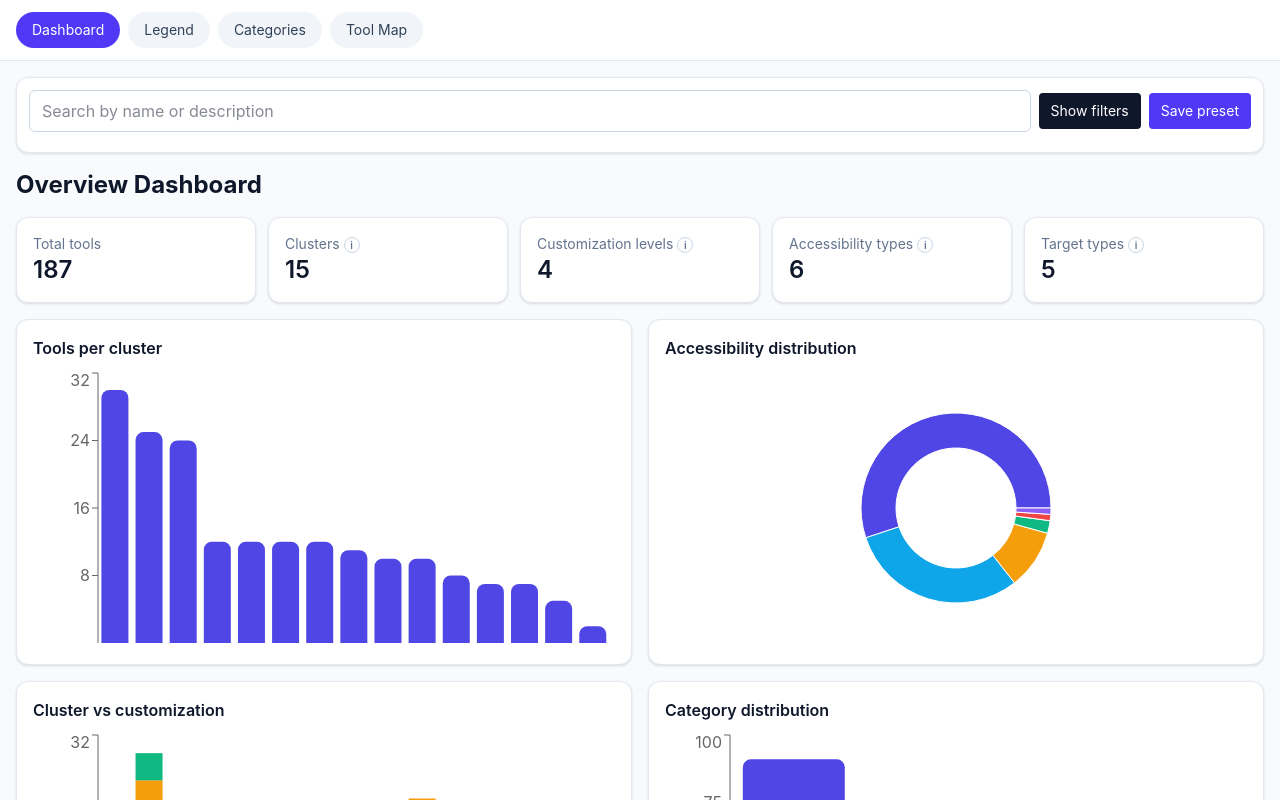
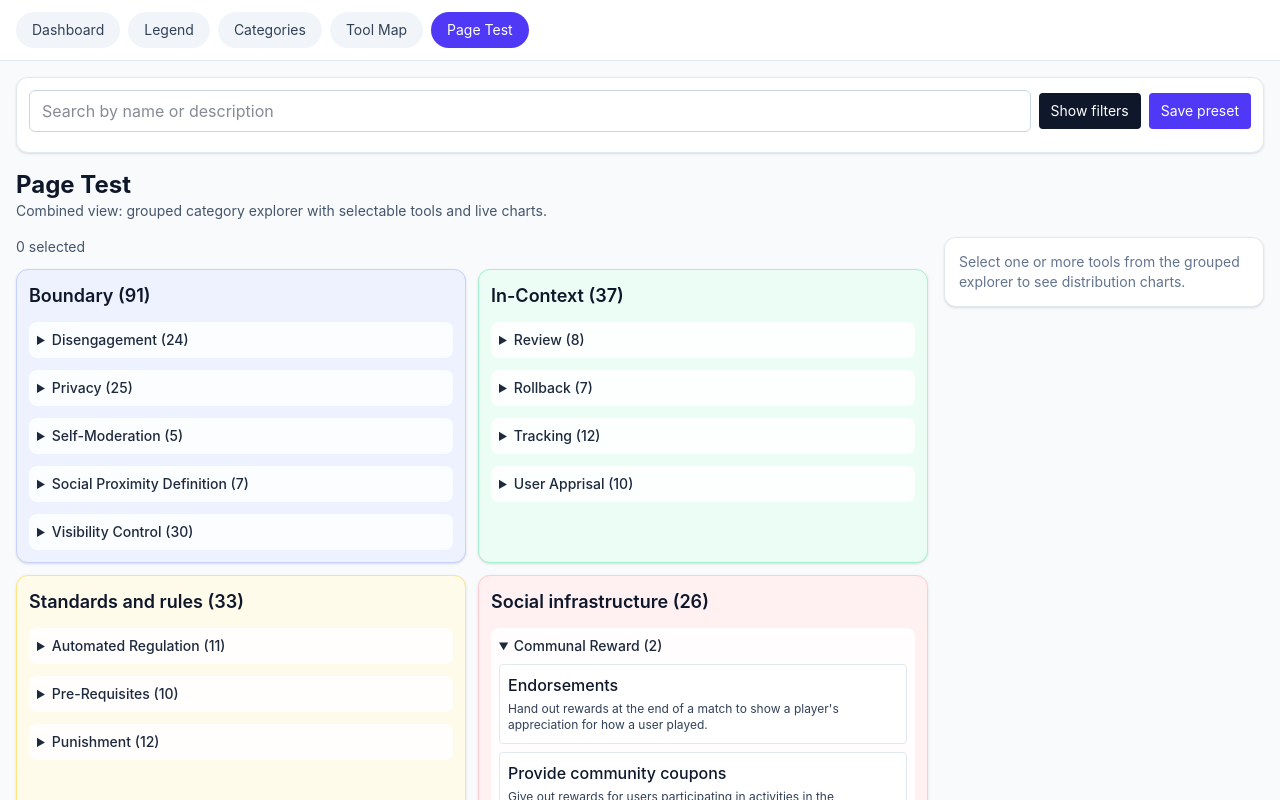
Before and after one commit to marticodes/BaSICS, a React (Vite) app: page /page-test in a window 1280 px wide. Before the commit this address led to /. Shown: the top 800 px of the page. Built offline with nearby package versions, Linux system fonts and the light colour scheme.

Commit message:
page test

```diff
--- a/src/App.tsx
+++ b/src/App.tsx
@@ -7,6 +7,7 @@ import { useFilters } from './hooks/useFilters'
 import { useToolsData } from './hooks/useToolsData'
 import { DashboardPage } from './pages/DashboardPage'
 import { LayerExplorerPage } from './pages/LayerExplorerPage'
+import { PageTestPage } from './pages/PageTestPage'
 import { LegendPage } from './pages/LegendPage'
 import { ToolDetailPage } from './pages/ToolDetailPage'
 import { ToolMapPage } from './pages/ToolMapPage'
@@ -108,6 +109,7 @@ function App() {
               <Route path="/layers" element={<LayerExplorerPage tools={mainTools} allTools={tools} />} />
               <Route path="/categories" element={<Navigate to="/layers" replace />} />
               <Route path="/map" element={<ToolMapPage tools={mainTools} allTools={tools} />} />
+              <Route path="/page-test" element={<PageTestPage tools={mainTools} allTools={tools} />} />
               <Route path="/tool/:toolId" element={<ToolDetailPage tools={tools} />} />
               <Route path="*" element={<Navigate to="/" replace />} />
             </Routes>
--- a/src/components/layout/TopNav.tsx
+++ b/src/components/layout/TopNav.tsx
@@ -5,6 +5,7 @@ const links = [
   ['/legend', 'Legend'],
   ['/layers', 'Categories'],
   ['/map', 'Tool Map'],
+  ['/page-test', 'Page Test'],
 ]
 
 export const TopNav = () => {
--- /dev/null
+++ b/src/pages/PageTestPage.tsx
@@ -0,0 +1,192 @@
+import { useCallback, useMemo, useState } from 'react'
+import { SelectionPie } from '../components/charts/Charts'
+import { ToolDetailModal } from '../components/ToolDetailModal'
+import { tallyByField } from '../lib/aggregations'
+import type { Tool } from '../types'
+
+const columnColors = [
+  'bg-indigo-50 border-indigo-200',
+  'bg-emerald-50 border-emerald-200',
+  'bg-amber-50 border-amber-200',
+  'bg-rose-50 border-rose-200',
+] as const
+
+type LayerGroup = {
+  layer: string
+  toolsCount: number
+  categories: [string, Tool[]][]
+}
+
+export const PageTestPage = ({ tools, allTools }: { tools: Tool[]; allTools: Tool[] }) => {
+  const [openTool, setOpenTool] = useState<Tool | null>(null)
+  const [selectedIds, setSelectedIds] = useState<Set<string>>(() => new Set())
+
+  const toggleSelect = useCallback((id: string) => {
+    setSelectedIds((prev) => {
+      const next = new Set(prev)
+      if (next.has(id)) next.delete(id)
+      else next.add(id)
+      return next
+    })
+  }, [])
+
+  const clearSelection = useCallback(() => setSelectedIds(new Set()), [])
+
+  const selectedTools = useMemo(
+    () => tools.filter((tool) => selectedIds.has(tool.id)),
+    [tools, selectedIds],
+  )
+
+  const layers = useMemo<LayerGroup[]>(() => {
+    const layerMap = tools.reduce<Record<string, Tool[]>>((acc, tool) => {
+      acc[tool.layer] = [...(acc[tool.layer] ?? []), tool]
+      return acc
+    }, {})
+
+    return Object.entries(layerMap)
+      .map(([layer, layerTools]) => {
+        const categoryMap = layerTools.reduce<Record<string, Tool[]>>((acc, tool) => {
+          acc[tool.category] = [...(acc[tool.category] ?? []), tool]
+          return acc
+        }, {})
+
+        const categories = Object.entries(categoryMap)
+          .map(([category, categoryTools]) => {
+            const sorted = [...categoryTools].sort((a, b) => a.name.localeCompare(b.name))
+            return [category, sorted] as [string, Tool[]]
+          })
+          .sort((a, b) => a[0].localeCompare(b[0]))
+
+        return { layer, toolsCount: layerTools.length, categories }
+      })
+      .sort((a, b) => b.toolsCount - a.toolsCount)
+  }, [tools])
+
+  const categoryPie = useMemo(() => tallyByField(selectedTools, 'category'), [selectedTools])
+  const targetPie = useMemo(() => tallyByField(selectedTools, 'target'), [selectedTools])
+  const accessibilityPie = useMemo(
+    () => tallyByField(selectedTools, 'accessibility'),
+    [selectedTools],
+  )
+
+  return (
+    <section className="space-y-4">
+      <div>
+        <h1 className="text-2xl font-bold">Page Test</h1>
+        <p className="text-sm text-slate-600">
+          Combined view: grouped category explorer with selectable tools and live charts.
+        </p>
+      </div>
+
+      <div className="grid gap-4 xl:grid-cols-[minmax(0,1fr)_320px]">
+        <div className="space-y-3">
+          <div className="flex flex-wrap items-center gap-2">
+            <span className="text-sm text-slate-600" aria-live="polite">
+              {selectedIds.size} selected
+            </span>
+            {selectedIds.size > 0 && (
+              <button
+                type="button"
+                onClick={clearSelection}
+                className="rounded border border-slate-300 bg-white px-2 py-1 text-xs font-medium text-slate-700 hover:bg-slate-50"
+              >
+                Clear selection
+              </button>
+            )}
+          </div>
+
+          <div className="grid gap-3 md:grid-cols-2">
+            {layers.map((layer, index) => (
+              <article
+                key={layer.layer}
+                className={`rounded-xl border p-3 shadow-sm ${columnColors[index % columnColors.length]}`}
+              >
+                <h2 className="text-lg font-semibold">
+                  {layer.layer} ({layer.toolsCount})
+                </h2>
+
+                <div className="mt-3 space-y-3">
+                  {layer.categories.map(([category, categoryTools]) => (
+                    <details
+                      key={`${layer.layer}-${category}`}
+                      className="rounded-lg bg-white/85 p-2"
+                      open={categoryTools.length <= 4}
+                    >
+                      <summary className="cursor-pointer text-sm font-medium text-slate-800">
+                        {category} ({categoryTools.length})
+                      </summary>
+                      <ul className="mt-2 space-y-2">
+                        {categoryTools.map((tool) => {
+                          const isSelected = selectedIds.has(tool.id)
+                          return (
+                            <li
+                              key={tool.id}
+                              className={`rounded border bg-white p-2 transition ${
+                                isSelected
+                                  ? 'border-indigo-300 ring-1 ring-indigo-500/40'
+                                  : 'border-slate-200 hover:border-slate-300 hover:bg-slate-50/60'
+                              }`}
+                            >
+                              <button
+                                type="button"
+                                onClick={() => toggleSelect(tool.id)}
+                                className="w-full text-left"
+                                aria-pressed={isSelected}
+                                aria-label={`${isSelected ? 'Deselect' : 'Select'} ${tool.name}`}
+                              >
+                                <button
+                                  type="button"
+                                  onClick={(event) => {
+                                    event.stopPropagation()
+                                    setOpenTool(tool)
+                                  }}
+                                  className="text-left"
+                                >
+                                  <p className="font-medium text-slate-900 hover:underline">{tool.name}</p>
+                                </button>
+                                <p className="mt-1 text-xs text-slate-700">{tool.description}</p>
+                              </button>
+                            </li>
+                          )
+                        })}
+                      </ul>
+                    </details>
+                  ))}
+                </div>
+              </article>
+            ))}
+          </div>
+        </div>
+
+        <aside
+          className="h-fit rounded-xl border border-slate-200 bg-white p-3.5 shadow-sm xl:sticky xl:top-24"
+          aria-label="Selection statistics"
+        >
+          {selectedTools.length === 0 ? (
+            <p className="text-sm text-slate-500">
+              Select one or more tools from the grouped explorer to see distribution charts.
+            </p>
+          ) : (
+            <div className="space-y-4">
+              <p className="text-sm font-medium text-slate-800">
+                Statistics for {selectedTools.length} tool{selectedTools.length === 1 ? '' : 's'}
+              </p>
+              <SelectionPie data={categoryPie} title="Cluster distribution" compact />
+              <SelectionPie data={targetPie} title="Target distribution" compact />
+              <SelectionPie data={accessibilityPie} title="Tool accessibility" compact />
+            </div>
+          )}
+        </aside>
+      </div>
+
+      {openTool && (
+        <ToolDetailModal
+          tool={openTool}
+          tools={allTools}
+          onClose={() => setOpenTool(null)}
+          onOpenTool={(tool) => setOpenTool(tool)}
+        />
+      )}
+    </section>
+  )
+}
```
